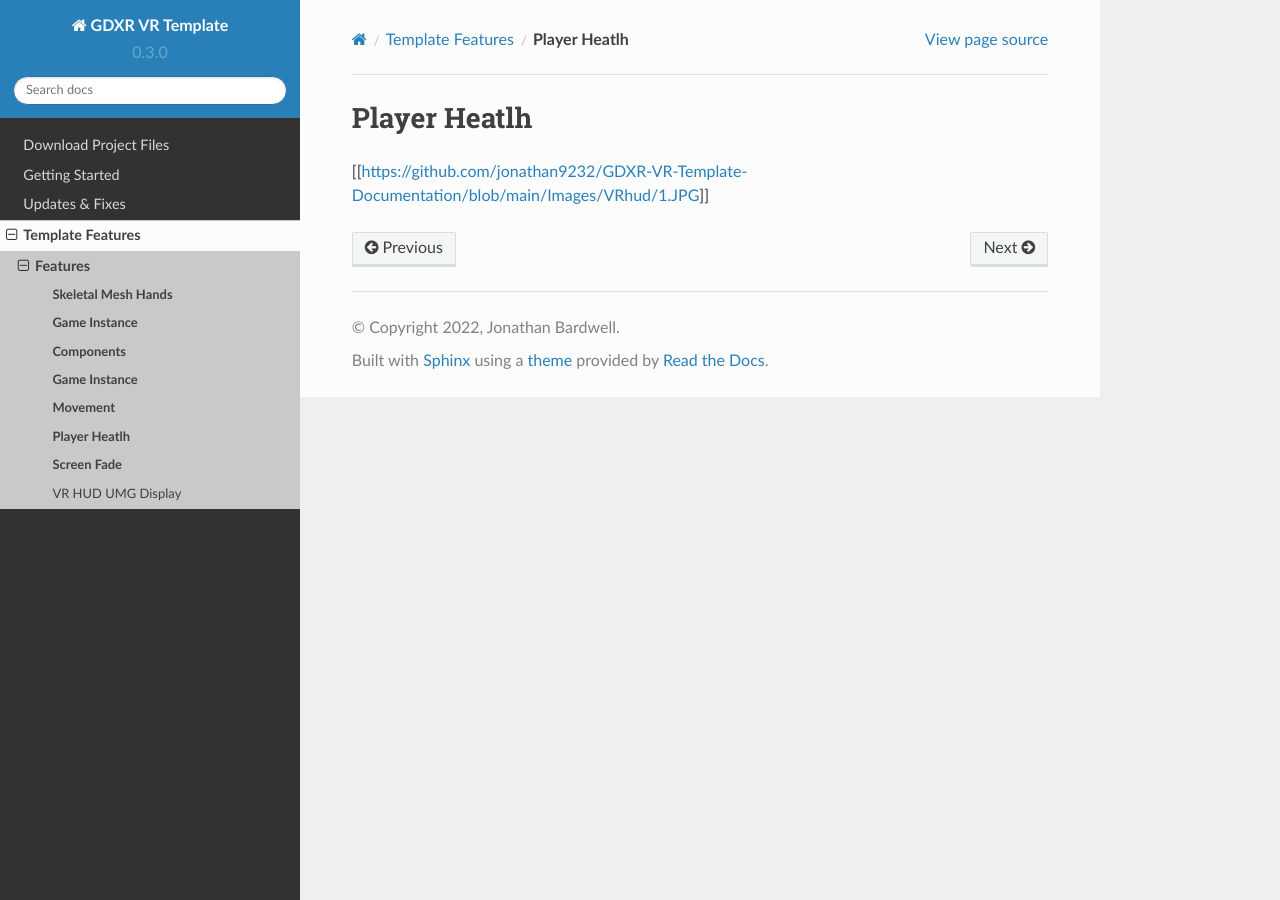
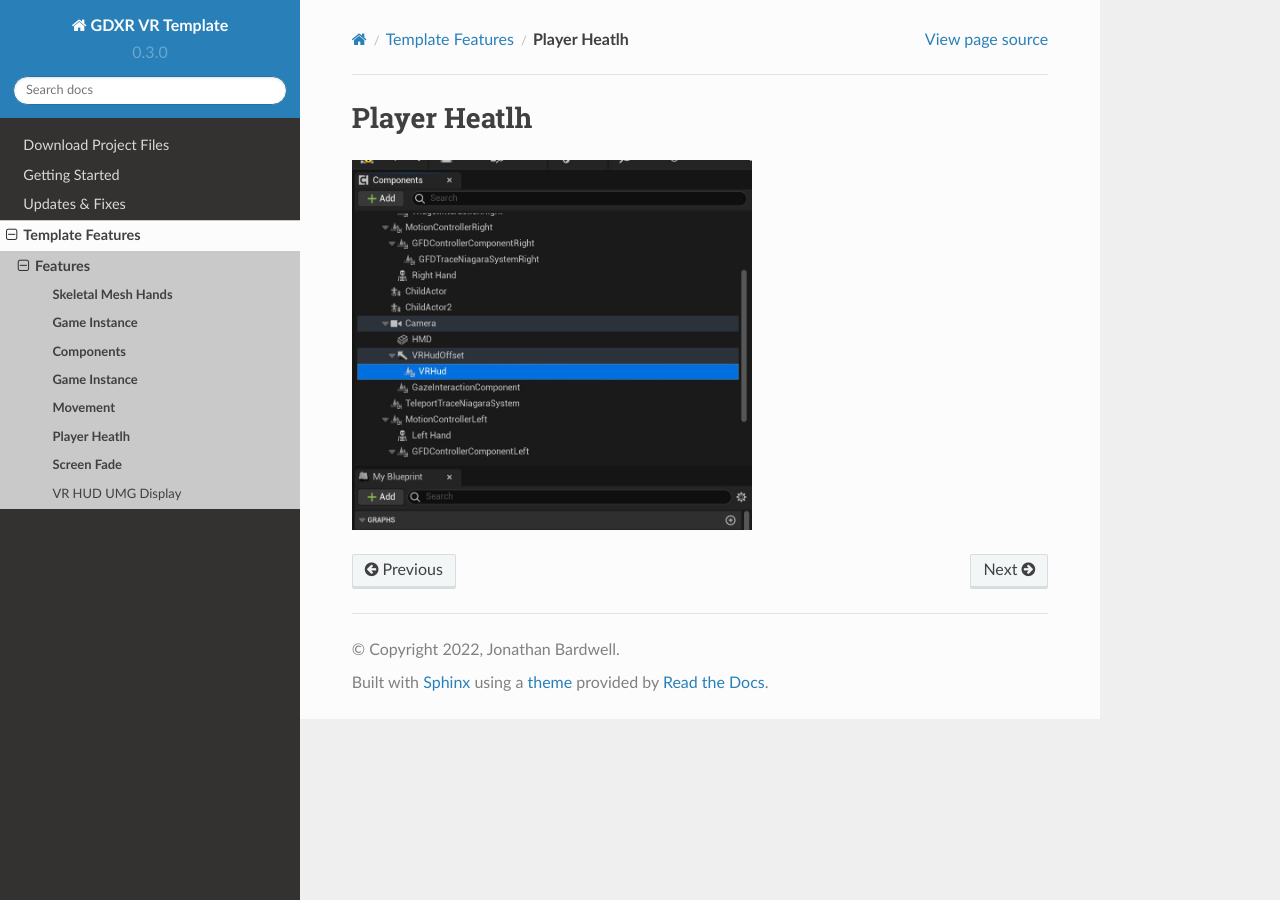
Before and after one commit to jonathan9232/GDXR-VR-Template-Documentation, a Sphinx documentation site: the page built from docs/source/PlayerHealth.rst, in a window 1280 px wide. Built offline with Sphinx 7.4.7 and the Read the Docs theme 2.0.0, drawn with Linux system fonts in a browser that asks for light colours.

Commit message:
Update PlayerHealth.rst

```diff
--- a/docs/source/PlayerHealth.rst
+++ b/docs/source/PlayerHealth.rst
@@ -1,4 +1,6 @@
 **Player Heatlh**
 ^^^^^^^^^^^^^^^^^
 
-[[https://github.com/jonathan9232/GDXR-VR-Template-Documentation/blob/main/Images/VRhud/1.JPG]]
+.. image:: https://github.com/jonathan9232/GDXR-VR-Template-Documentation/blob/main/Images/VRhud/1.JPG
+  :width: 400
+  :alt: VR Hud Component displayed in the VR Pawn Bleprint component list.
```
